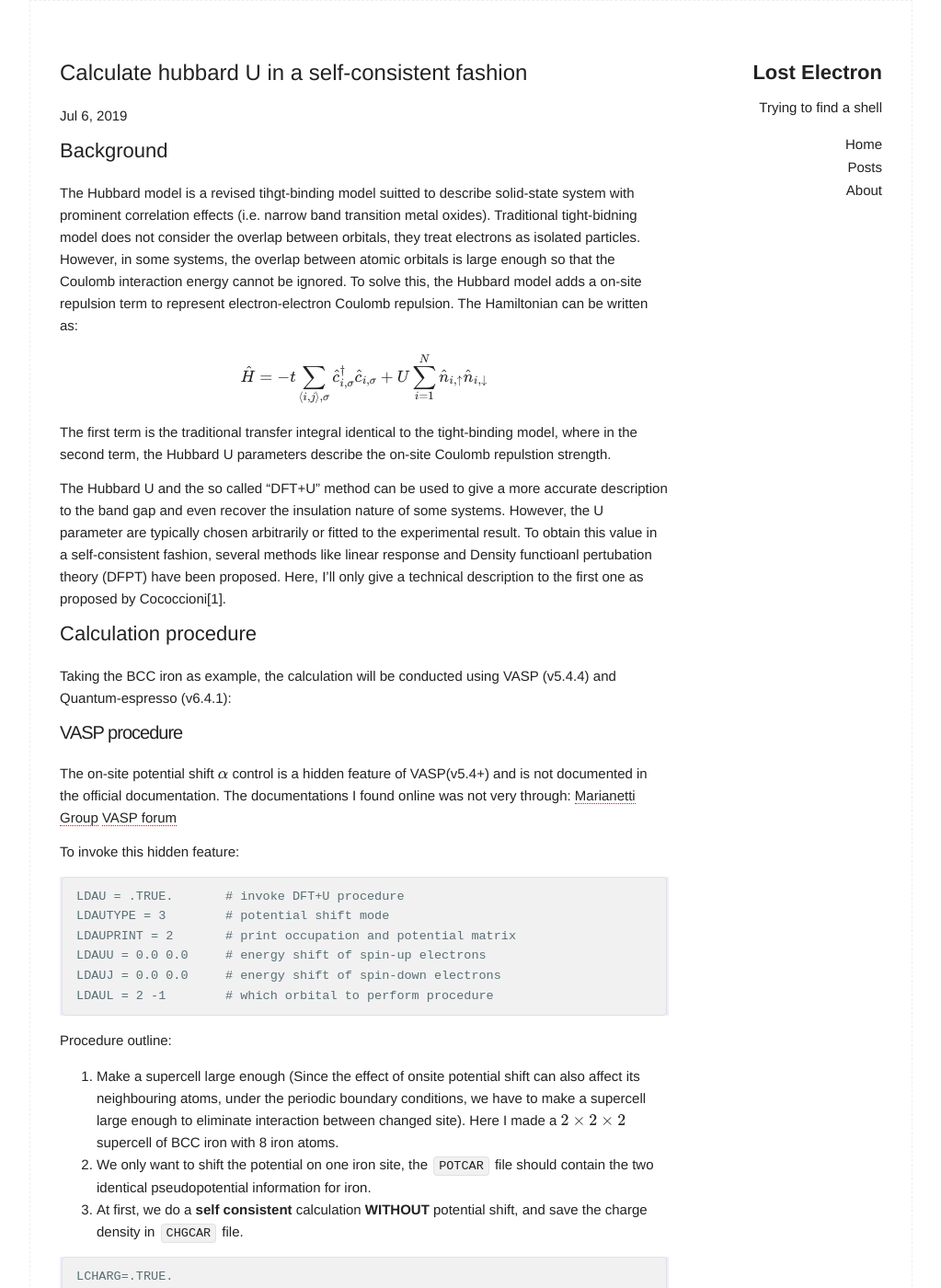
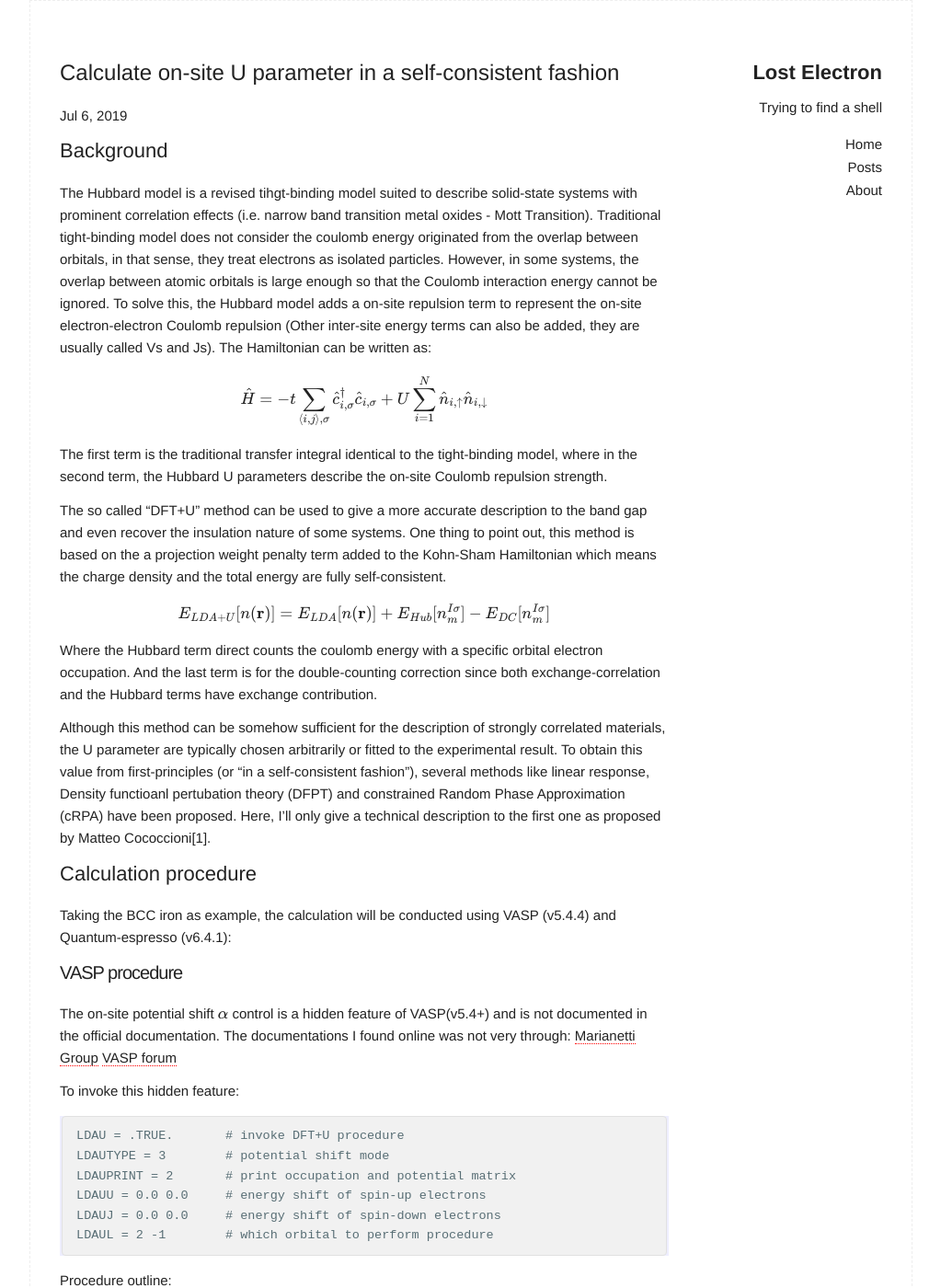
Before and after one commit to Chengcheng-Xiao/Chengcheng-Xiao.github.io, a Jekyll site: the page built from _posts/2019-07-06-Hubbard_U.md, in a window 1280 px wide and 1400 px high. Shown: the whole window at 92% size, without its empty margins (128-1151 px from the left). Built offline with Jekyll 4.4.1, drawn with Linux system fonts in a browser that asks for light colours; formulas are drawn with MathJax 3; some of the changed text lies outside the part shown.

Commit message:
Little update on 2019-07-06-Hubbard_U and about section

````diff
--- a/_posts/2019-07-06-Hubbard_U.md
+++ b/_posts/2019-07-06-Hubbard_U.md
@@ -1,22 +1,28 @@
 ---
 layout: post
-title: Calculate hubbard U in a self-consistent fashion
+title: Calculate on-site U parameter in a self-consistent fashion
 date: 2019-07-06
 tags: ["Hubbard U"]
 categories: DFT
-description: A brief tutorial on how to calculate Hubbard U value in a self-consistent fashion, using Quantum-espresso and VASP.
+description: A brief tutorial on how to calculate on-site coulomb repulsion U parameter in a self-consistent fashion using Quantum-espresso and VASP.
 ---
 
 ## Background
 
-The Hubbard model is a revised tihgt-binding model suitted to describe solid-state system with prominent correlation effects (i.e. narrow band transition metal oxides). Traditional tight-bidning model does not consider the overlap between orbitals, they treat electrons as isolated particles. However, in some systems, the overlap between atomic orbitals is large enough so that the Coulomb interaction energy cannot be ignored. To solve this, the Hubbard model adds a on-site repulsion term to represent electron-electron Coulomb repulsion. The Hamiltonian can be written as:
+The Hubbard model is a revised tihgt-binding model suited to describe solid-state systems with prominent correlation effects (i.e. narrow band transition metal oxides - Mott Transition). Traditional tight-binding model does not consider the coulomb energy originated from the overlap between orbitals, in that sense, they treat electrons as isolated particles. However, in some systems, the overlap between atomic orbitals is large enough so that the Coulomb interaction energy cannot be ignored. To solve this, the Hubbard model adds a on-site repulsion term to represent the on-site electron-electron Coulomb repulsion (Other inter-site energy terms can also be added, they are usually called Vs and Js). The Hamiltonian can be written as:
 
 $$\hat{H}=-t\sum_{\langle i,j \rangle,\sigma} \hat{c}_{i,\sigma}^{\dagger} \hat{c}_{i,\sigma} + U \sum_{i=1}^N \hat{n}_{i,\uparrow} \hat{n}_{i,\downarrow} $$
 {: .center}
 
-The first term is the traditional transfer integral identical to the tight-binding model, where in the second term, the Hubbard U parameters describe the on-site Coulomb repulstion strength.
+The first term is the traditional transfer integral identical to the tight-binding model, where in the second term, the Hubbard U parameters describe the on-site Coulomb repulsion strength.
 
-The Hubbard U and the so called "DFT+U" method can be used to give a more accurate description to the band gap and even recover the insulation nature of some systems. However, the U parameter are typically chosen arbitrarily or fitted to the experimental result. To obtain this value in a self-consistent fashion, several methods like linear response and Density functioanl pertubation theory (DFPT) have been proposed. Here, I'll only give a technical description to the first one as proposed by Cococcioni[1].
+The so called "DFT+U" method can be used to give a more accurate description to the band gap and even recover the insulation nature of some systems. One thing to point out, this method is based on the a projection weight penalty term added to the Kohn-Sham Hamiltonian which means the charge density and the total energy are fully self-consistent.
+
+$$ E_{LDA+U}[n(\textbf{r})] = E_{LDA}[n(\textbf{r})] + E_{Hub}[{n^{I \sigma}_{m}}] - E_{DC}[{n^{I \sigma}_{m}}]$$
+
+Where the Hubbard term direct counts the coulomb energy with a specific orbital electron occupation. And the last term is for the double-counting correction since both exchange-correlation and the Hubbard terms have exchange contribution.
+
+Although this method can be somehow sufficient for the description of strongly correlated materials, the U parameter are typically chosen arbitrarily or fitted to the experimental result. To obtain this value from first-principles (or "in a self-consistent fashion"), several methods like linear response, Density functioanl pertubation theory (DFPT) and constrained Random Phase Approximation (cRPA) have been proposed. Here, I'll only give a technical description to the first one as proposed by Matteo Cococcioni[1].
 
 ## Calculation procedure
 
@@ -42,7 +48,7 @@ LDAUL = 2 -1        # which orbital to perform procedure
 
 Procedure outline:
 
-1. Make a supercell large enough (Since the effect of onsite potential shift can also affect its neighbouring atoms, under the periodic boundary conditions, we have to make a supercell large enough to eliminate interaction between changed site). Here I made a $$2\times2\times2$$ supercell of BCC iron with 8 iron atoms.
+1. Make a supercell large enough (Since the effect of onsite potential shift can also affect its neighboring atoms, under the periodic boundary conditions, we have to make a supercell large enough to eliminate interaction between changed site). Here I made a $$2\times2\times2$$ supercell of BCC iron with 8 iron atoms.
 2. We only want to shift the potential on one iron site, the `POTCAR` file should contain the two identical pseudopotential information for iron.
 3. At first, we do a __self consistent__ calculation __WITHOUT__ potential shift, and save the charge density in `CHGCAR` file.
 
@@ -84,7 +90,7 @@ LDAUL = 2 -1
 ```
 
 6. Repeat step `4-5` with different potential shift (typically, I use `-0.08 to 0.08 eV` as potential shift magnitude)
-7. Check projected chrage on atomic site, and plot it against the potential shift magnitude. Linear fitting will give the so-called $$\chi$$ value for "bare run" and "interactive run".
+7. Check projected charge on atomic site, and plot it against the potential shift magnitude. Linear fitting will give the so-called $$\chi$$ value for "bare run" and "interactive run".
 
     $$\chi=\frac{\partial Q}{\partial \alpha}$$
 
````
Also changed, not shown: other parts of _posts/2019-07-06-Hubbard_U.md (+1 -1 lines), about.md (+19 -2 lines).
